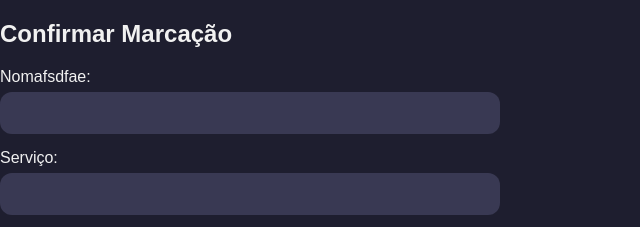
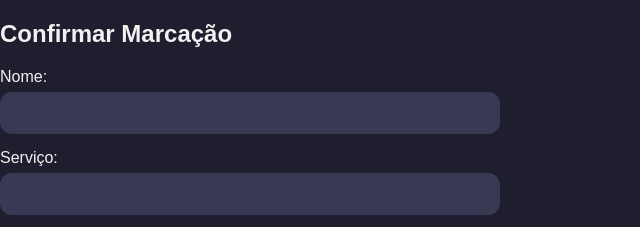
Before and after one commit to R0drig0-P/agendamento-pwa, a plain HTML site: page index.html in a window 1280 px wide. Shown: the top 227 px of the page, 0-640 px from the left. Drawn offline with Linux system fonts and the light colour scheme.

Commit message:
Update index.html

```diff
--- a/index.html
+++ b/index.html
@@ -13,7 +13,7 @@
 <body>
   <h2>Confirmar Marcação</h2>
 
-  <label>Nomafsdfae:
+  <label>Nome:
     <input type="text" id="nome">
   </label>
 
@@ -60,4 +60,5 @@
   <script src="script.js"></script>
 </body>
 
+
 </html>
```
